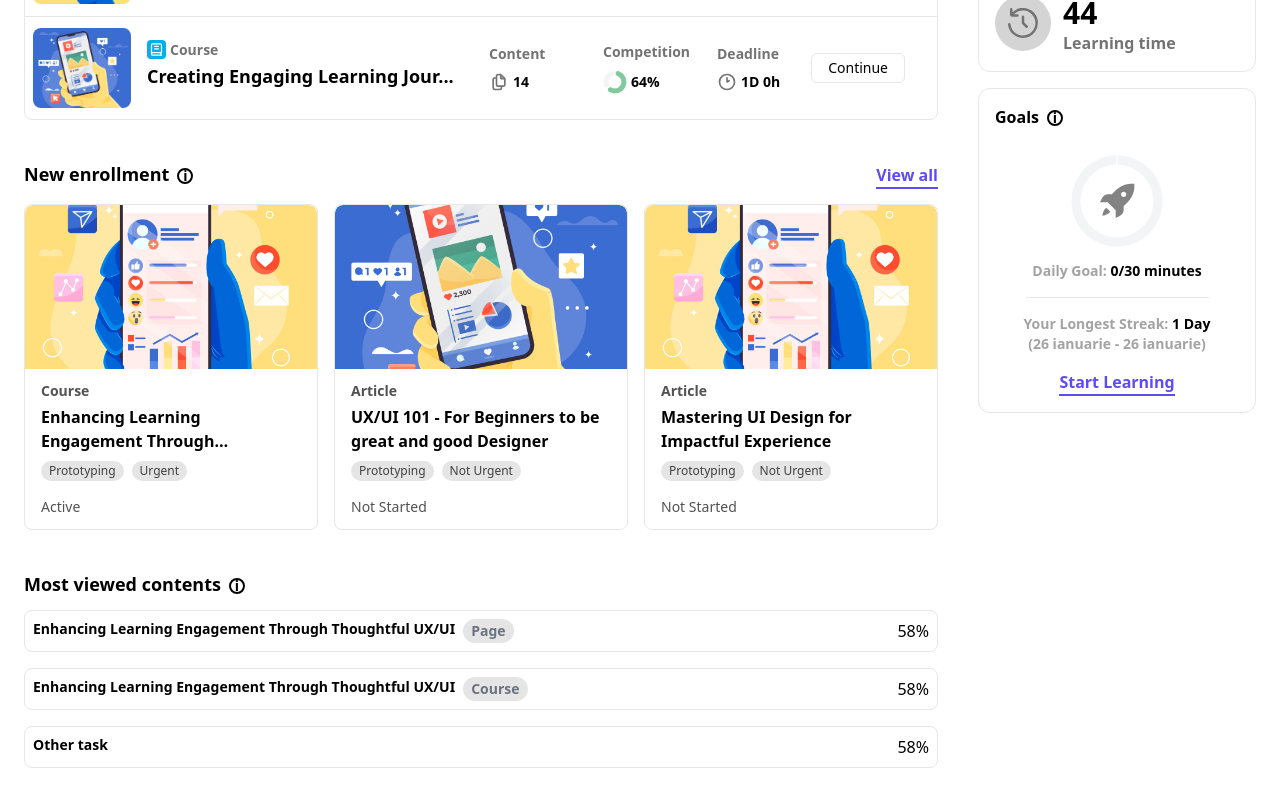
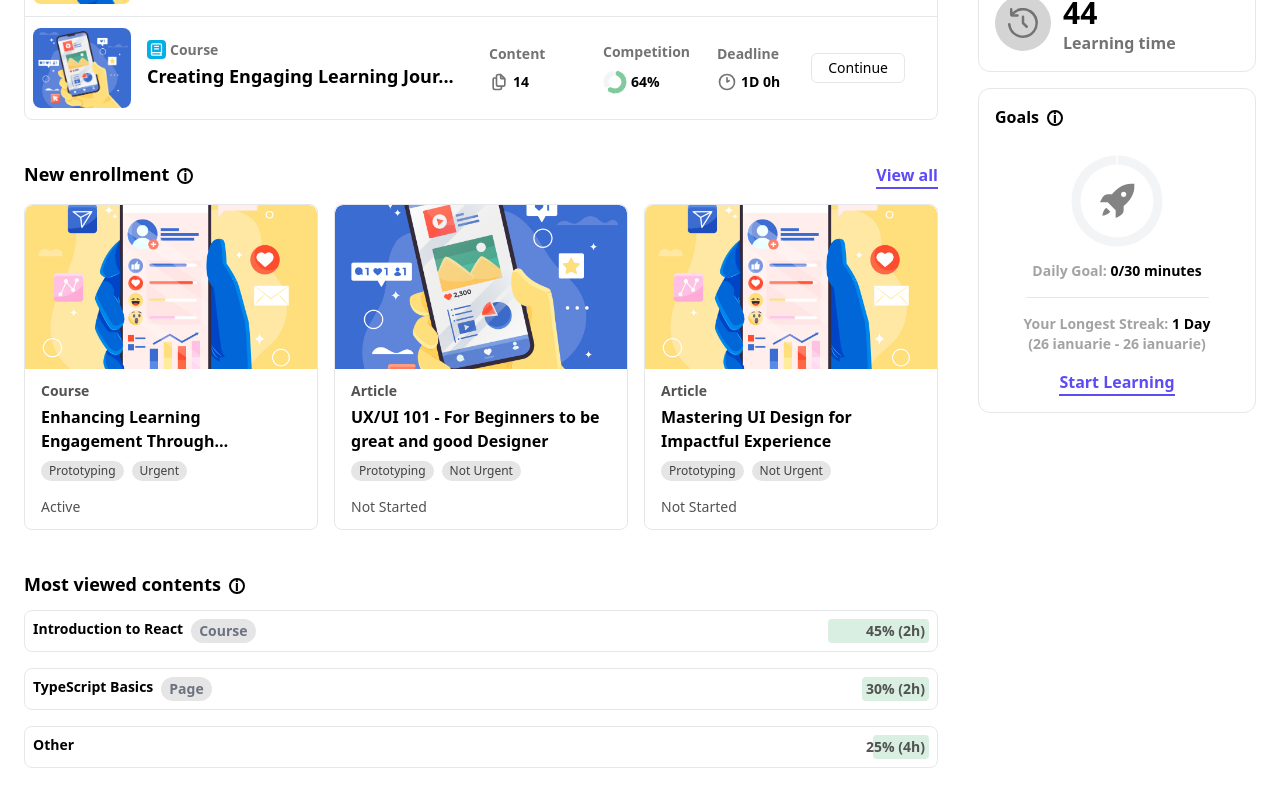
Before and after one commit to Eravity/Rocket.dev, a Next.js app: page / in a window 1280 px wide. Shown: the part 545-1345 px from the top of the page. Built offline with nearby package versions, Linux system fonts and the light colour scheme.

Commit message:
Build Most viewed contents component

```diff
--- /dev/null
+++ b/src/app/_components/Content.tsx
@@ -0,0 +1,39 @@
+import Link from "next/link";
+
+const Content = ({
+  title,
+  type,
+  completition,
+  timeSpent,
+  icon,
+}: {
+  title: string;
+  type?: string;
+  completition?: number;
+  timeSpent?: string;
+  icon?: string;
+}) => {
+  return (
+    <div className="flex justify-between p-2 border border-gray-200 rounded-lg">
+      <h1 className="flex gap-2 text-sm font-semibold">
+        {icon} <Link href={""}>{title}</Link>
+        {type && (
+          <span className="text-gray-500 bg-neutral-200 px-2 flex items-center justify-center w-fit rounded-full">
+            {type}
+          </span>
+        )}
+      </h1>
+      <div className="w-1/4 flex relative items-center ml-auto h-6 rounded">
+        <h1 className="absolute z-10 text-sm font-semibold text-neutral-600 pr-1 w-full text-right">
+          {completition}% ({timeSpent})
+        </h1>
+        <div
+          className="rounded h-full ml-auto bg-[#82ca9d]/30"
+          style={{ width: `${completition}%` }}
+        ></div>
+      </div>
+    </div>
+  );
+};
+
+export default Content;
--- a/src/app/_components/MostViewedContents.tsx
+++ b/src/app/_components/MostViewedContents.tsx
@@ -1,33 +1,37 @@
-import Link from "next/link";
 import InfoSign from "./InfoSign";
-
-const Content = ({
-  title,
-  type,
-  completition,
-  icon,
-}: {
-  title: string;
-  type?: string;
-  completition: number;
-  icon?: string;
-}) => {
-  return (
-    <div className="flex justify-between p-2 border border-gray-200 rounded-lg">
-      <h1 className="flex gap-2 text-sm font-semibold">
-        {icon} <Link href={""}>{title}</Link>
-        {type && (
-          <span className="text-gray-500 bg-neutral-200 px-2 flex items-center justify-center w-fit rounded-full">
-            {type}
-          </span>
-        )}
-      </h1>
-        {completition}%
-    </div>
-  );
-};
+import { useContentManager } from "../hooks/useContentManager";
+import Content from "./Content";
 
 export default function MostViewedContents() {
+  const contents = [
+    {
+      title: "Enhancing Learning Engagement Through Thoughtful UX/UI",
+      type: "Page",
+      completition: 5, // adjusted
+      timeSpent: new Date(Date.now() - 1000 * 60 * 150),
+    },
+    {
+      title: "Enhancing Learning Engagement Through Thoughtful UX/UI",
+      type: "Course",
+      completition: 20, // adjusted from 25
+      timeSpent: new Date(Date.now() - 1000 * 60 * 45),
+    },
+    {
+      title: "Introduction to React",
+      type: "Course",
+      completition: 45, // unchanged
+      timeSpent: new Date(Date.now() - 1000 * 60 * 75),
+    },
+    {
+      title: "TypeScript Basics",
+      type: "Page",
+      completition: 30, // adjusted from 15
+      timeSpent: new Date(Date.now() - 1000 * 60 * 105),
+    },
+  ];
+
+  const { topContent, otherContent } = useContentManager(contents);
+
   return (
     <section className="flex flex-col gap-3">
       <div className="flex gap-2 items-baseline">
@@ -35,19 +39,16 @@ export default function MostViewedContents() {
         <InfoSign info="Here are your most viewed articles" />
       </div>
       <div className="flex flex-col gap-4">
-        <Content
-          title="Enhancing Learning Engagement Through Thoughtful UX/UI"
-          type="Page"
-          completition={58}
-        />
-
-        <Content
-          title="Enhancing Learning Engagement Through Thoughtful UX/UI"
-          type="Course"
-          completition={58}
-        />
-
-        <Content title="Other task" completition={58} />
+        {topContent.map((item, index) => (
+          <Content
+            key={index}
+            title={item.title}
+            type={item.type}
+            completition={item.completition}
+            timeSpent={item.timeSpent}
+          />
+        ))}
+        <Content {...otherContent} />
       </div>
     </section>
   );
--- /dev/null
+++ b/src/app/hooks/useContentManager.ts
@@ -0,0 +1,59 @@
+import { calculateTimeSpent, formatTime } from '../utils/timeUtils';
+
+export interface Content {
+  title: string;
+  type?: string;
+  completition: number;
+  timeSpent: Date;
+}
+
+const validateCompletions = (contents: Content[]): boolean => {
+  const total = contents.reduce((sum, content) => sum + content.completition, 0);
+  if (total !== 100) {
+    console.warn(`Total completion should be 100%, current total is ${total}%`);
+    return false;
+  }
+  return true;
+};
+
+export const useContentManager = (contents: Content[]) => {
+  // Validate completions
+  validateCompletions(contents);
+
+  // Ensure all completion values are between 0 and 100
+  contents.forEach(content => {
+    if (content.completition < 0 || content.completition > 100) {
+      throw new Error(`Invalid completion value for ${content.title}: ${content.completition}%`);
+    }
+  });
+
+  const sortedRegular = [...contents]
+    .sort((a, b) => b.completition - a.completition)
+    .slice(0, 2)
+    .map(content => ({
+      ...content,
+      timeSpent: formatTime(calculateTimeSpent(content.timeSpent))
+    }));
+
+  const remainingContent = contents.filter(
+    (item) => !sortedRegular.some(sorted => sorted.title === item.title)
+  );
+
+  // Înlocuim media cu suma totală
+  const totalCompletion = remainingContent.reduce(
+    (acc, curr) => acc + curr.completition,
+    0
+  );
+
+  const totalMinutes = remainingContent
+    .reduce((acc, curr) => acc + calculateTimeSpent(curr.timeSpent), 0);
+
+  return {
+    topContent: sortedRegular,
+    otherContent: {
+      title: "Other",
+      completition: totalCompletion, // folosim suma în loc de medie
+      timeSpent: formatTime(totalMinutes)
+    }
+  };
+};
--- /dev/null
+++ b/src/app/utils/timeUtils.ts
@@ -0,0 +1,19 @@
+export const parseTime = (timeStr: string): number => {
+  if (timeStr.includes('h')) {
+    const [hours, minutePart] = timeStr.split('h ');
+    const minutes = minutePart ? parseInt(minutePart.replace('m', '')) : 0;
+    return (parseInt(hours) * 60) + minutes;
+  }
+  return parseInt(timeStr.replace('m', ''));
+};
+
+export const calculateTimeSpent = (date: Date): number => {
+  const now = new Date();
+  const diffInMinutes = Math.floor((now.getTime() - date.getTime()) / (1000 * 60));
+  return diffInMinutes;
+};
+
+export const formatTime = (minutes: number): string => {
+  const hours = Math.ceil(minutes / 60); // Round up to nearest hour
+  return `${hours}h`;
+};
```
